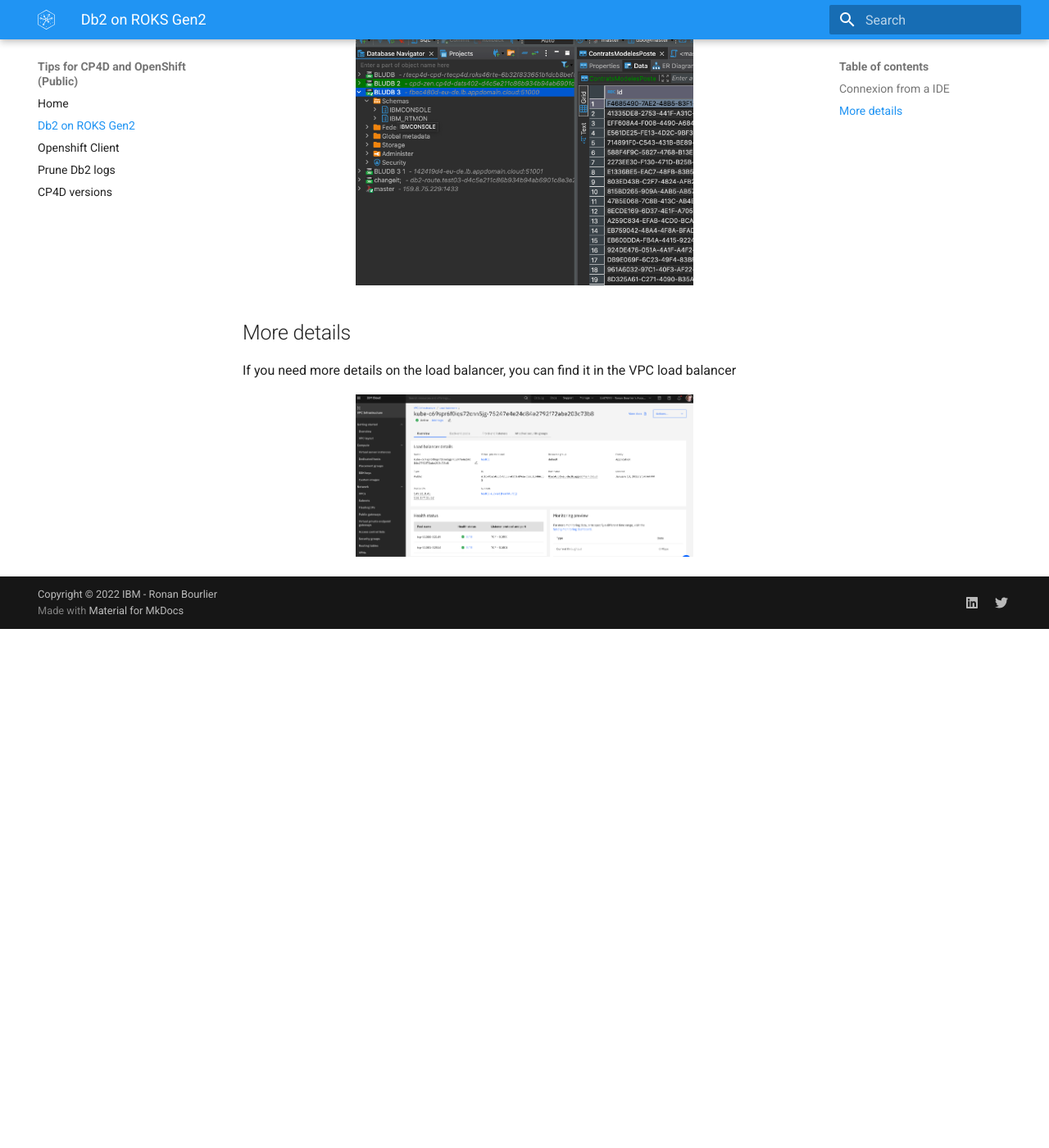
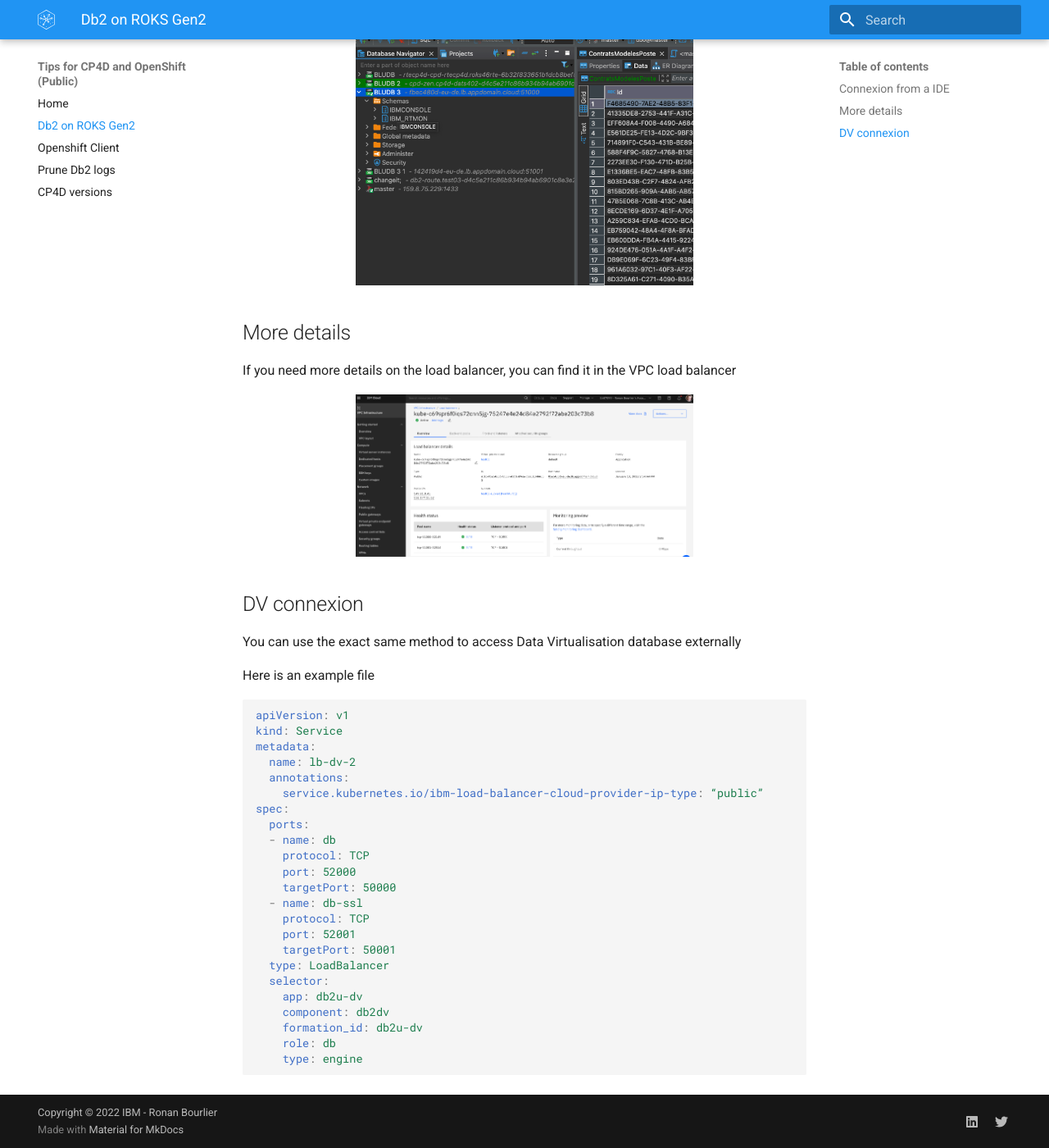
Before and after one commit to ronanb3/cp4d-ocp-tips, an MkDocs documentation site: the page built from docs/db2-roks.md, in a window 1280 px wide and 1400 px high, scrolled down 3064 px. Shown: the whole window at 82% size. Built offline with MkDocs 1.6.1 and Material for MkDocs 9.7.7, drawn with Linux system fonts in a browser that asks for light colours; before the commit the page ends 3831 px from its top, so only the background shows below that.

Commit message:
Added DV part

````diff
--- a/docs/db2-roks.md
+++ b/docs/db2-roks.md
@@ -107,3 +107,34 @@
 If you need more details on the load balancer, you can find it in the VPC load balancer
 
 ![LB Created](img/LB_created.png)
+
+## DV connexion
+You can use the exact same method to access Data Virtualisation database externally
+
+Here is an example file
+
+```yaml
+apiVersion: v1
+kind: Service
+metadata:
+  name: lb-dv-2
+  annotations:
+    service.kubernetes.io/ibm-load-balancer-cloud-provider-ip-type: “public”
+spec:
+  ports:
+  - name: db
+    protocol: TCP
+    port: 52000
+    targetPort: 50000
+  - name: db-ssl
+    protocol: TCP
+    port: 52001
+    targetPort: 50001
+  type: LoadBalancer
+  selector:
+    app: db2u-dv
+    component: db2dv
+    formation_id: db2u-dv
+    role: db
+    type: engine
+```
````
